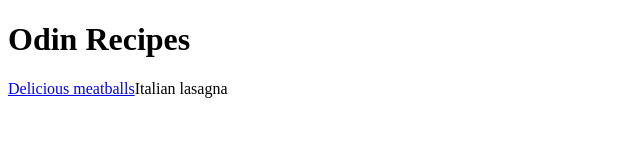
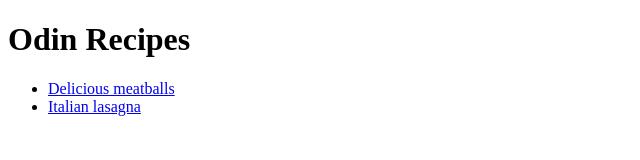
Before and after one commit to DANRAH96/odin-recipes, a plain HTML site: page index.html in a window 1280 px wide. Shown: the whole page, without its empty margins (0-640 px from the left). Drawn offline with Linux system fonts and the light colour scheme.

Commit message:
Change list type index

```diff
--- a/index.html
+++ b/index.html
@@ -6,7 +6,9 @@
     </head>
     <body>
         <h1>Odin Recipes</h1>
-        <a href="recipes/meatballs.html">Delicious meatballs</a
-        <a href="recipes/lasagna.html">Italian lasagna</a>
+        <ul>
+           <li><a href="recipes/meatballs.html">Delicious meatballs</a></li>
+           <li><a href="recipes/lasagna.html">Italian lasagna</a></li>
+        </ul>
     </body>
 </html>
```
